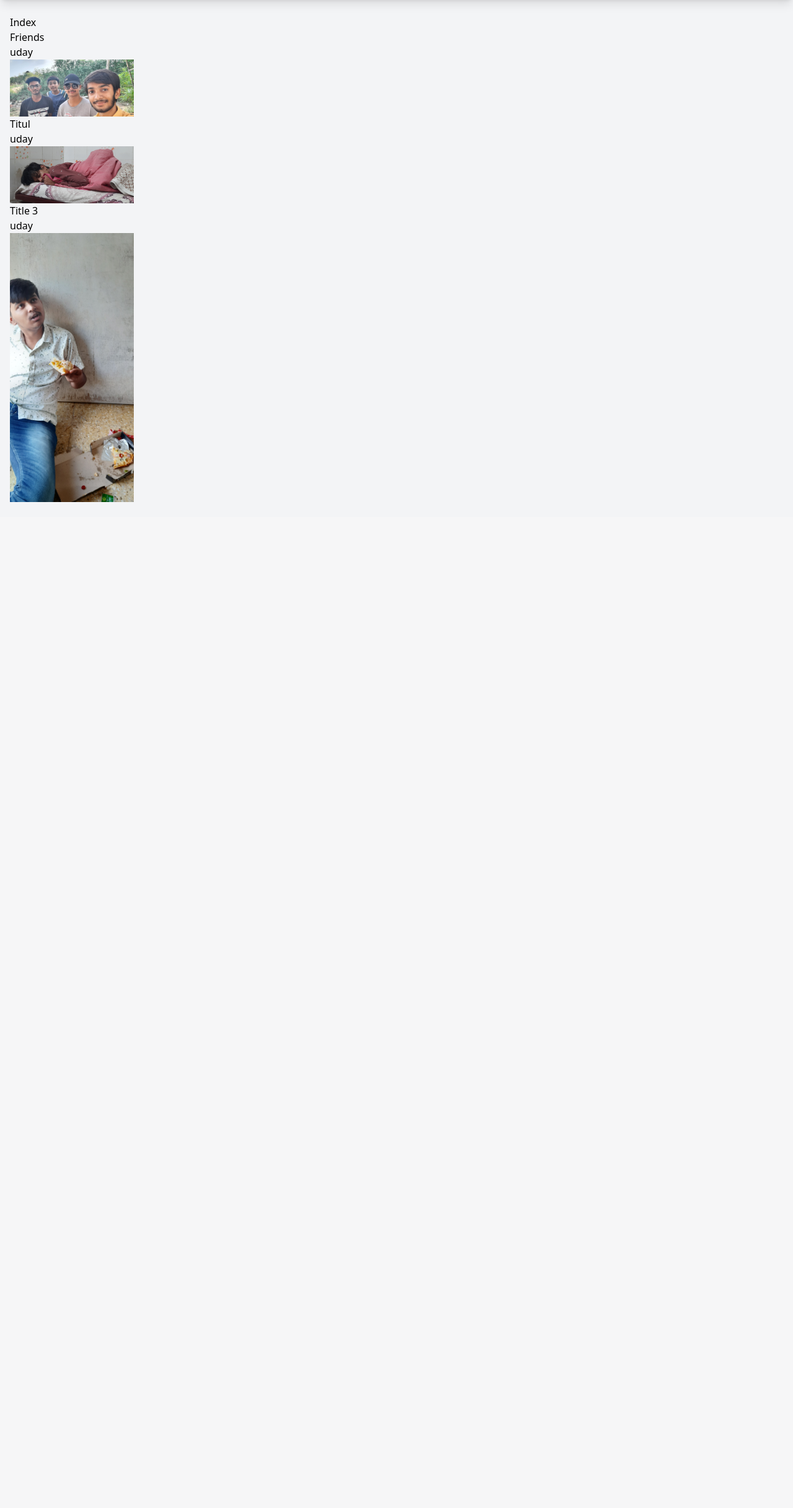
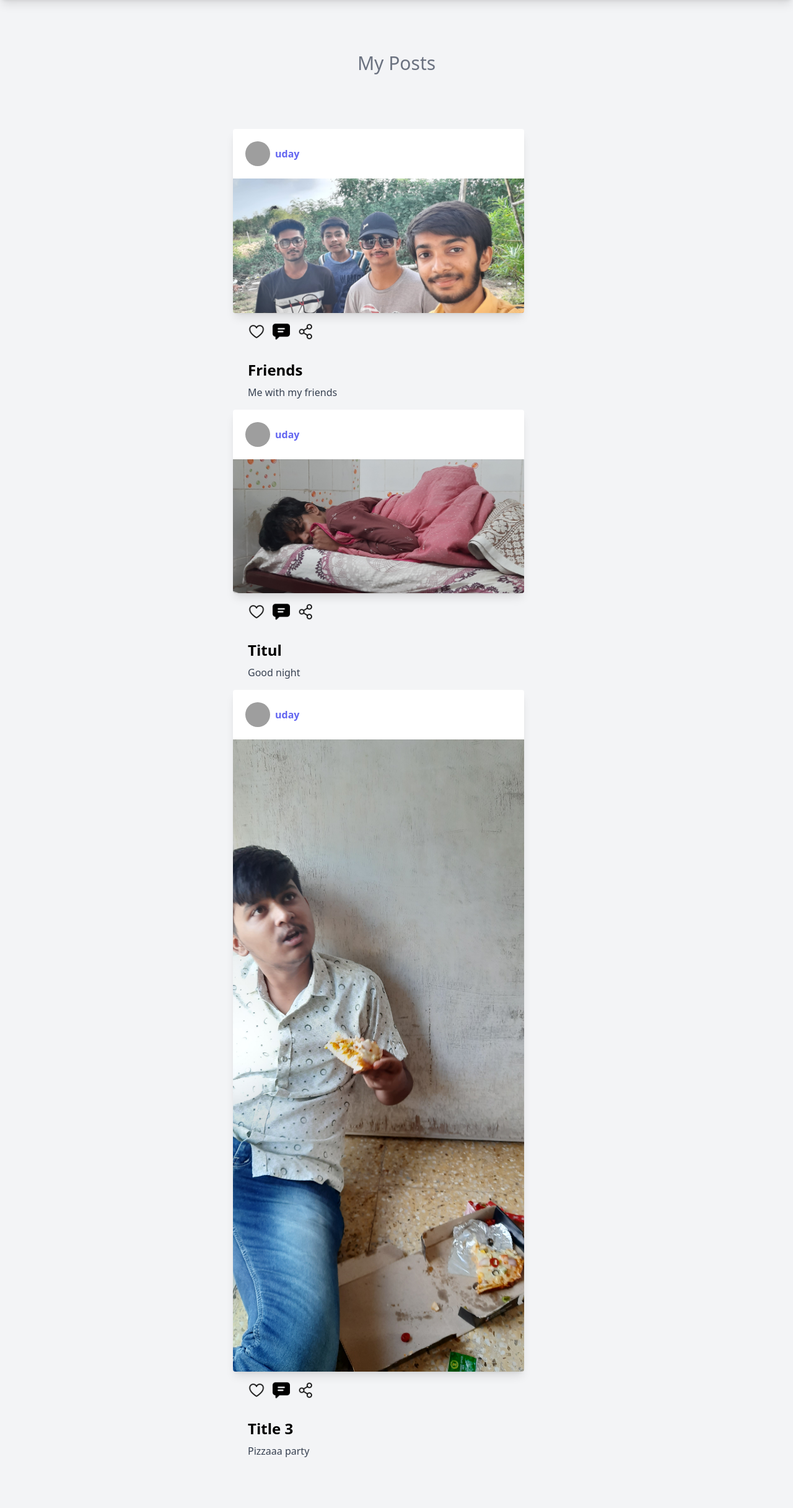
Before and after one commit to Uday-24/Django-Social-Media-App, a Django app: page /users/ in a window 1280 px wide. Shown: the part 72-2505 px from the top of the page at 62% size. Before the commit the page ends 882 px from the top, so only its background shows below. Run offline with Django 5.2, Linux system fonts and the light colour scheme; a user stored in the database is signed in; data comes from the database, SQL or seed files in the repository; both versions use the stored data as it was after the commit; grey boxes are pictures that could not be loaded.

Commit message:
Posts and feed added

```diff
--- a/socialapp/posts/models.py
+++ b/socialapp/posts/models.py
@@ -11,6 +11,7 @@ class Post(models.Model):
     title = models.CharField(max_length=200)
     slug = models.SlugField(max_length=200, null=True, blank=True)
     created = models.DateField(auto_now_add=True)
+    liked_by = models.ManyToManyField(User, related_name="posts_liked", blank=True, null=True)
 
     def __str__(self) -> str:
         return self.title
--- a/socialapp/posts/urls.py
+++ b/socialapp/posts/urls.py
@@ -2,5 +2,6 @@ from django.urls import path
 from . import views
 
 urlpatterns = [
-    path('create', views.post_create, name="create"),
+    path('create/', views.post_create, name="create"),
+    path('feed/', views.feed, name="feed"),
 ]
--- a/socialapp/users/static/users/styles.css
+++ b/socialapp/users/static/users/styles.css
@@ -631,9 +631,39 @@ video {
   margin: 2.5rem;
 }
 
+.mx-2 {
+  margin-left: 0.5rem;
+  margin-right: 0.5rem;
+}
+
+.mx-5 {
+  margin-left: 1.25rem;
+  margin-right: 1.25rem;
+}
+
+.mx-60 {
+  margin-left: 15rem;
+  margin-right: 15rem;
+}
+
+.mx-80 {
+  margin-left: 20rem;
+  margin-right: 20rem;
+}
+
 .mx-auto {
   margin-left: auto;
   margin-right: auto;
+}
+
+.my-2 {
+  margin-top: 0.5rem;
+  margin-bottom: 0.5rem;
+}
+
+.my-5 {
+  margin-top: 1.25rem;
+  margin-bottom: 1.25rem;
 }
 
 .mb-2 {
@@ -660,8 +690,16 @@ video {
   margin-top: 4rem;
 }
 
+.mt-2 {
+  margin-top: 0.5rem;
+}
+
 .mt-4 {
   margin-top: 1rem;
+}
+
+.mt-5 {
+  margin-top: 1.25rem;
 }
 
 .block {
@@ -676,6 +714,10 @@ video {
   display: table;
 }
 
+.grid {
+  display: grid;
+}
+
 .contents {
   display: contents;
 }
@@ -684,12 +726,24 @@ video {
   display: none;
 }
 
+.h-10 {
+  height: 2.5rem;
+}
+
 .h-5 {
   height: 1.25rem;
 }
 
+.h-7 {
+  height: 1.75rem;
+}
+
 .h-8 {
   height: 2rem;
+}
+
+.h-\[470-px\] {
+  height: 470-px;
 }
 
 .min-h-\[calc\(100vh-120px\)\] {
@@ -700,6 +754,10 @@ video {
   min-height: 100vh;
 }
 
+.w-10 {
+  width: 2.5rem;
+}
+
 .w-2 {
   width: 0.5rem;
 }
@@ -708,8 +766,16 @@ video {
   width: 1.25rem;
 }
 
+.w-7 {
+  width: 1.75rem;
+}
+
 .w-8 {
   width: 2rem;
+}
+
+.w-\[470px\] {
+  width: 470px;
 }
 
 .w-full {
@@ -738,6 +804,10 @@ video {
           appearance: none;
 }
 
+.grid-cols-1 {
+  grid-template-columns: repeat(1, minmax(0, 1fr));
+}
+
 .items-center {
   align-items: center;
 }
@@ -748,6 +818,10 @@ video {
 
 .justify-between {
   justify-content: space-between;
+}
+
+.gap-3 {
+  gap: 0.75rem;
 }
 
 .space-x-1 > :not([hidden]) ~ :not([hidden]) {
@@ -762,12 +836,35 @@ video {
   margin-left: calc(1rem * calc(1 - var(--tw-space-x-reverse)));
 }
 
+.space-y-6 > :not([hidden]) ~ :not([hidden]) {
+  --tw-space-y-reverse: 0;
+  margin-top: calc(1.5rem * calc(1 - var(--tw-space-y-reverse)));
+  margin-bottom: calc(1.5rem * var(--tw-space-y-reverse));
+}
+
+.overflow-hidden {
+  overflow: hidden;
+}
+
+.rounded {
+  border-radius: 0.25rem;
+}
+
+.rounded-full {
+  border-radius: 9999px;
+}
+
 .rounded-lg {
   border-radius: 0.5rem;
 }
 
 .border {
   border-width: 1px;
+}
+
+.border-gray-300 {
+  --tw-border-opacity: 1;
+  border-color: rgb(209 213 219 / var(--tw-border-opacity));
 }
 
 .bg-black {
@@ -817,6 +914,11 @@ video {
 .px-4 {
   padding-left: 1rem;
   padding-right: 1rem;
+}
+
+.px-6 {
+  padding-left: 1.5rem;
+  padding-right: 1.5rem;
 }
 
 .px-8 {
@@ -878,6 +980,11 @@ video {
   line-height: 2.25rem;
 }
 
+.text-base {
+  font-size: 1rem;
+  line-height: 1.5rem;
+}
+
 .text-lg {
   font-size: 1.125rem;
   line-height: 1.75rem;
@@ -888,12 +995,25 @@ video {
   line-height: 1.25rem;
 }
 
+.text-xs {
+  font-size: 0.75rem;
+  line-height: 1rem;
+}
+
 .font-bold {
   font-weight: 700;
 }
 
+.font-normal {
+  font-weight: 400;
+}
+
 .font-semibold {
   font-weight: 600;
+}
+
+.italic {
+  font-style: italic;
 }
 
 .leading-tight {
@@ -928,6 +1048,16 @@ video {
 .text-indigo-500 {
   --tw-text-opacity: 1;
   color: rgb(99 102 241 / var(--tw-text-opacity));
+}
+
+.text-red-500 {
+  --tw-text-opacity: 1;
+  color: rgb(239 68 68 / var(--tw-text-opacity));
+}
+
+.text-red-600 {
+  --tw-text-opacity: 1;
+  color: rgb(220 38 38 / var(--tw-text-opacity));
 }
 
 .text-white {
--- a/socialapp/users/templates/users/index.html
+++ b/socialapp/users/templates/users/index.html
@@ -1,9 +1,34 @@
 {% extends "users/base.html" %}
+{% load static %}
 {% block container %}
-<h1>Index</h1>
-{% for post in posts %}
-    <h1>{{ post.title }}</h1>
-    <h2>{{ post.user }}</h2>
-    <img src="{{post.image.url}}" alt="Shit" width="200px">
+<div class="flex mt-5 p-10 justify-center">
+    <h2 class="text-3xl font-normal mb-2 text-gray-500">My Posts</h2>
+</div>
+<div class="grid mx-80 p-10 grid-cols-1">
+    {% for post in posts %}
+    <!-- Cards start -->
+    <a href="">
+        <div class="rounded overflow-hidden w-[470px] h-[470-px] bg-white shadow-lg">
+        <div class="user-container flex mx-5 my-5">
+            <img src="{{profile.photo.url}}" alt="" class="w-10 h-10 rounded-full">
+            <div class="mx-2 my-2 font-bold"><span class="text-indigo-500">{{post.user}}</span></div>
+        </div>
+            <img src="{{post.image.url}}" alt="">
+        </div>
+        <div class="px-6 py-4">
+            <div class="icon-container flex gap-3">
+                <img src="{% static "users/images/like.png" %}" alt="" class="w-7 h-7">
+                <img src="{% static "users/images/comment.png" %}" alt="" class="w-7 h-7">
+                <img src="{% static "users/images/share.png" %}" alt="" class="w-7 h-7">
+            </div>
+        </div>
+        <div class="px-6 py-4">
+            <div class="font-bold text-2xl mb-2">{{post.title}}</div>
+            <p class="text-gray-700 text-base">{{post.caption}}</p>
+        </div>
+    </a>
+    <!-- Cards End -->
+
 {% endfor %}
+</div>
 {% endblock %}
--- a/socialapp/users/views.py
+++ b/socialapp/users/views.py
@@ -31,7 +31,8 @@ def user_logout(request):
 def index(request):
     current_user = request.user
     posts = Post.objects.filter(user = current_user)
-    return render(request, 'users/index.html', {'posts' : posts})
+    profile =  Profile.objects.filter(user = current_user).first()
+    return render(request, 'users/index.html', {'posts' : posts, 'profile' : profile})
 
 
 def register(request):
```
Also changed, not shown: socialapp/posts/templates/posts/create.html (+40 -5 lines), socialapp/posts/templates/posts/feed.html (added, +34 -0 lines), socialapp/posts/views.py (+17 -0 lines), socialapp/db.sqlite3, socialapp/media/images/24/11/04/20210825_162833.jpg (added), socialapp/media/images/24/11/04/Certificate_Akbags.jpg (added), socialapp/posts/migrations/0002_post_liked_by.py (added), socialapp/users/static/users/images/comment.png (added), socialapp/users/static/users/images/like.png (added), socialapp/users/static/users/images/share.png (added), 2 other files.
